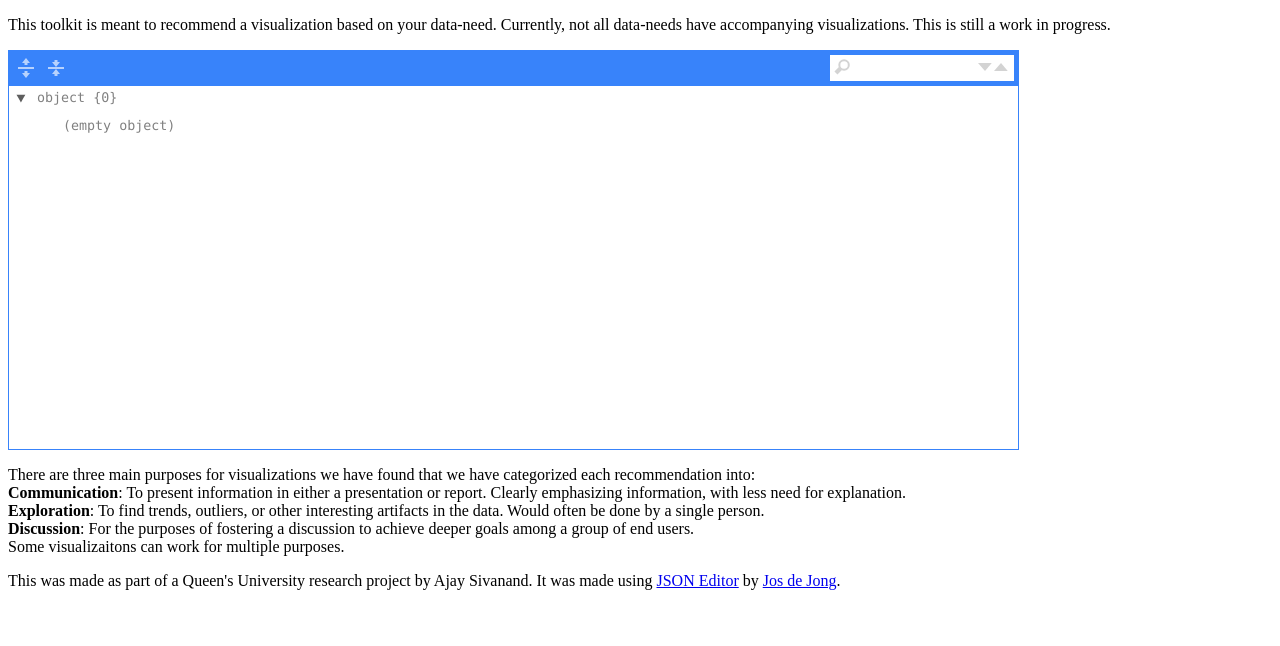
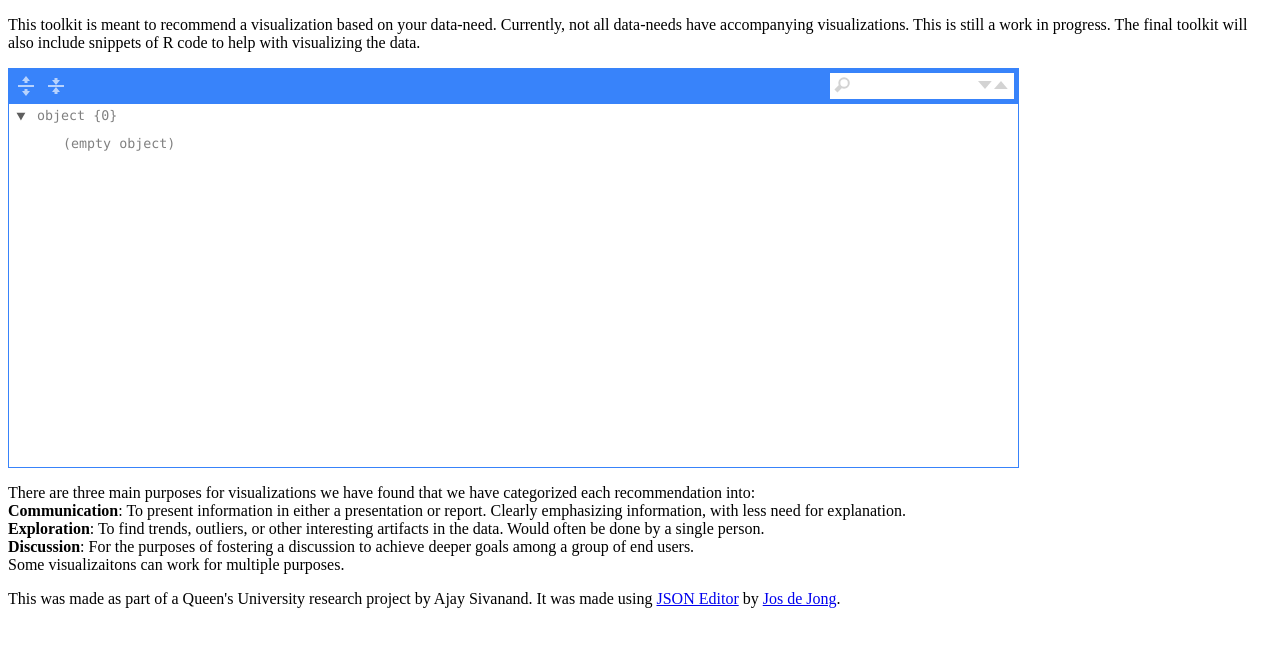
Before and after one commit to asiv/asiv.github.io, a plain HTML site: page index.html in a window 1280 px wide. Drawn offline with Linux system fonts and the light colour scheme; a script that the page names is missing.

Commit message:
Updated description
Added mention about R code.

```diff
--- a/index.html
+++ b/index.html
@@ -16,7 +16,7 @@
         Load a JSON document: <input type="file" id="loadDocument" value="Load"/>
     </p>
     <p>
-        This toolkit is meant to recommend a visualization based on your data-need. Currently, not all data-needs have accompanying visualizations. This is still a work in progress.
+        This toolkit is meant to recommend a visualization based on your data-need. Currently, not all data-needs have accompanying visualizations. This is still a work in progress. The final toolkit will also include snippets of R code to help with visualizing the data.
     </p>
 
     <div id="jsoneditor" style="width: 80%; height: 400px;"></div>
```
